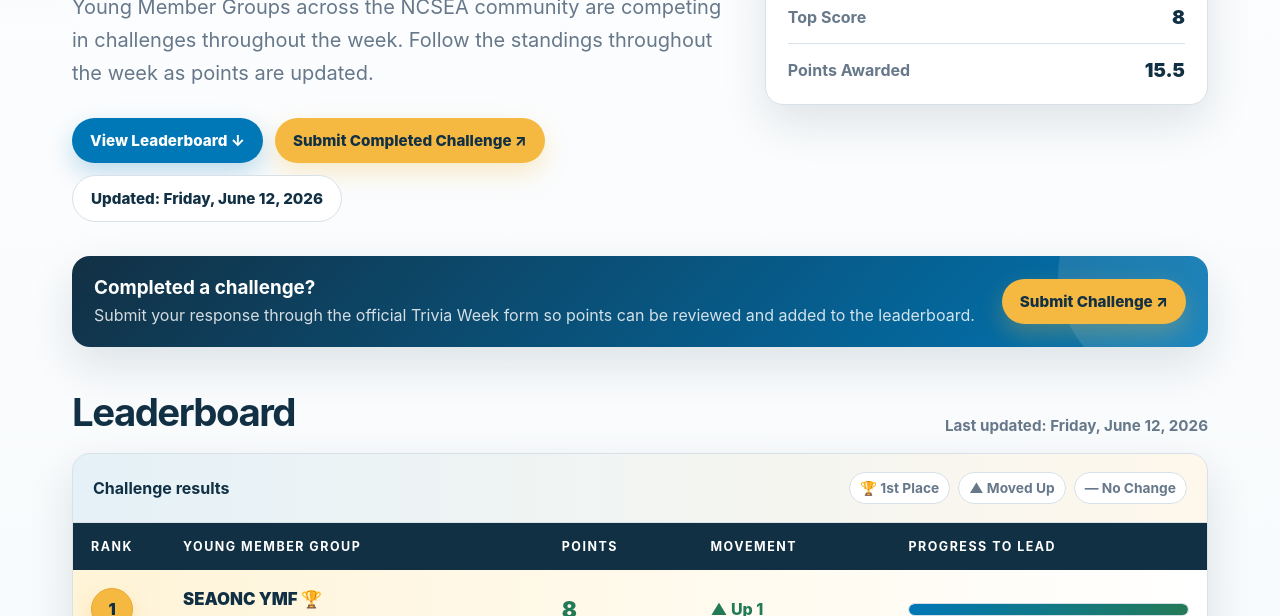
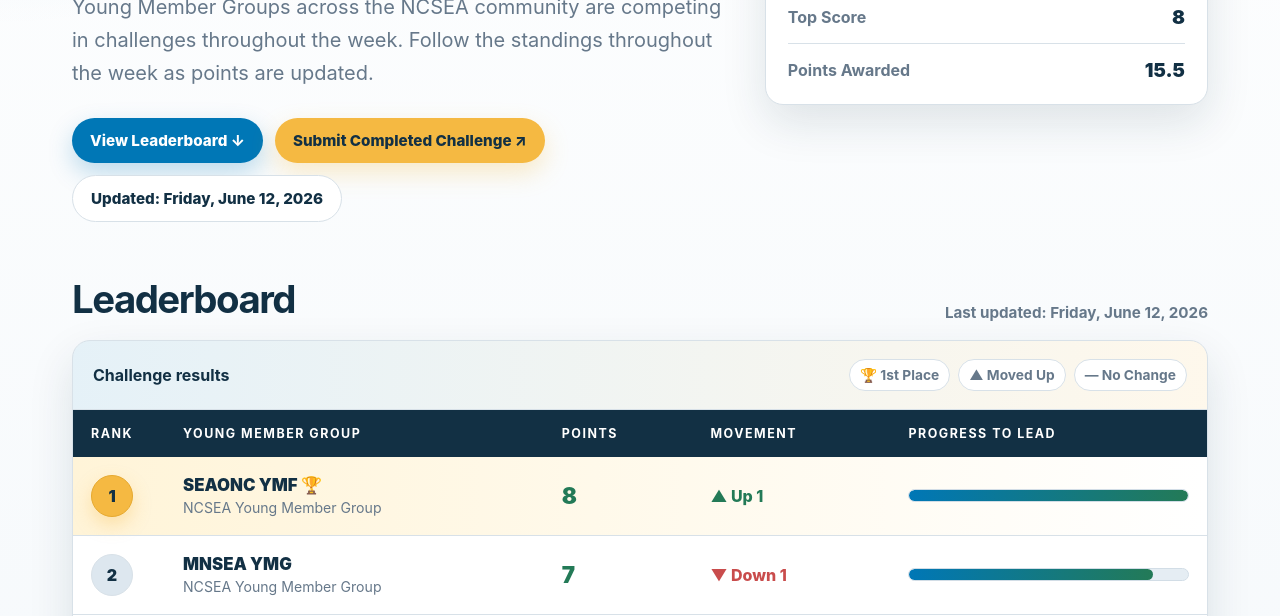
Before and after one commit to masonthau/YMGtrivia, a plain HTML site: page index.html in a window 1280 px wide. Shown: the part 484-1100 px from the top of the page. Drawn offline with Linux system fonts and the light colour scheme.

Commit message:
Add files via upload

```diff
--- a/index.html
+++ b/index.html
@@ -252,59 +252,6 @@
       color: var(--navy);
       background: var(--gold);
       box-shadow: 0 10px 24px rgba(245, 185, 66, 0.28);
-    }
-
-    .submit-banner {
-      max-width: 1180px;
-      margin: 0 auto;
-      padding: 0 22px 22px;
-    }
-
-    .submit-banner-inner {
-      background: linear-gradient(135deg, var(--navy), var(--blue));
-      color: var(--white);
-      border-radius: var(--radius);
-      box-shadow: var(--shadow);
-      padding: 20px 22px;
-      display: flex;
-      align-items: center;
-      justify-content: space-between;
-      gap: 18px;
-      overflow: hidden;
-      position: relative;
-    }
-
-    .submit-banner-inner::after {
-      content: "";
-      position: absolute;
-      right: -70px;
-      top: -90px;
-      width: 220px;
-      height: 220px;
-      border-radius: 50%;
-      background: rgba(255, 255, 255, 0.11);
-    }
-
-    .submit-banner-text {
-      position: relative;
-      z-index: 1;
-    }
-
-    .submit-banner-text strong {
-      display: block;
-      font-size: 1.18rem;
-      margin-bottom: 5px;
-    }
-
-    .submit-banner-text span {
-      color: rgba(255, 255, 255, 0.82);
-      line-height: 1.45;
-    }
-
-    .submit-banner .button {
-      position: relative;
-      z-index: 1;
-      flex: 0 0 auto;
     }
 
     .submit-link {
@@ -631,8 +578,6 @@
       color: var(--white);
     }
 
-
-
     /*
       =====================================================
       RESPONSIVE IMPROVEMENTS
@@ -753,21 +698,6 @@
         width: 100%;
       }
 
-
-      .submit-banner {
-        padding: 0 16px 18px;
-      }
-
-      .submit-banner-inner {
-        align-items: stretch;
-        flex-direction: column;
-        padding: 18px;
-      }
-
-      .submit-banner .button {
-        width: 100%;
-        justify-content: center;
-      }
 
       .hero-card-header,
       .hero-card-body {
@@ -1105,16 +1035,6 @@
     </aside>
   </section>
 
-  <section class="submit-banner" aria-label="Submit completed challenge">
-    <div class="submit-banner-inner">
-      <div class="submit-banner-text">
-        <strong>Completed a challenge?</strong>
-        <span>Submit your response through the official Trivia Week form so points can be reviewed and added to the leaderboard.</span>
-      </div>
-      <a href="https://docs.google.com/forms/d/e/1FAIpQLSeS8CCtyj2_FRTaPDhhGTPBc1JsvgPDaDMgkGSokhTlat-C6Q/formResponse" class="button button-submit" target="_blank" rel="noopener noreferrer">Submit Challenge ↗</a>
-    </div>
-  </section>
-
   <main class="main">
     <div class="section-heading" id="leaderboard">
       <div>
```
